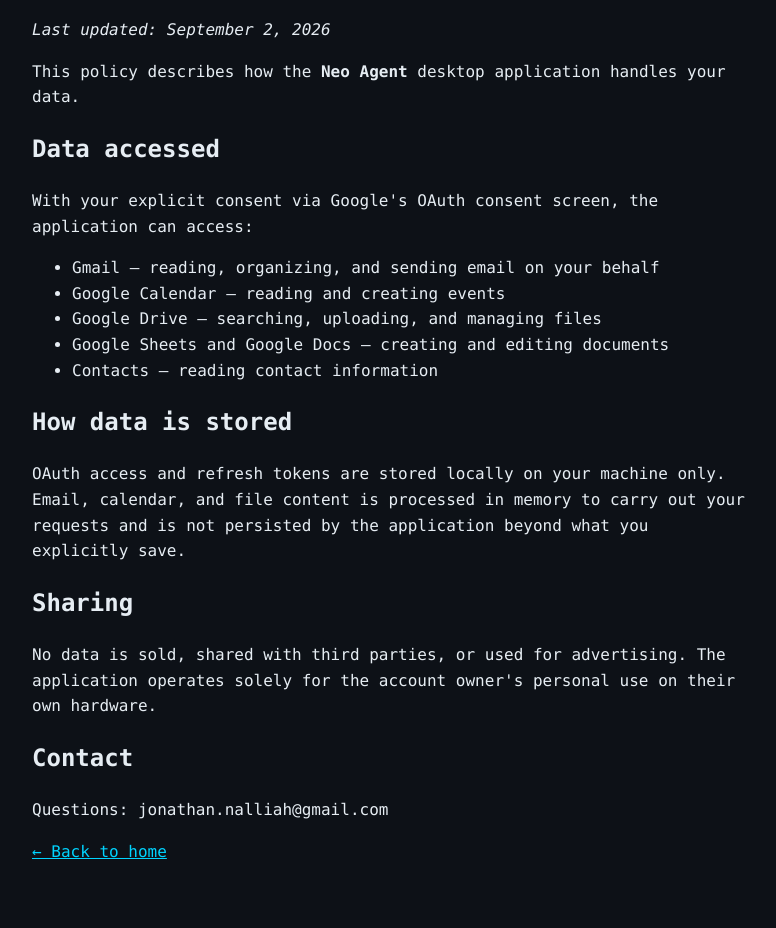
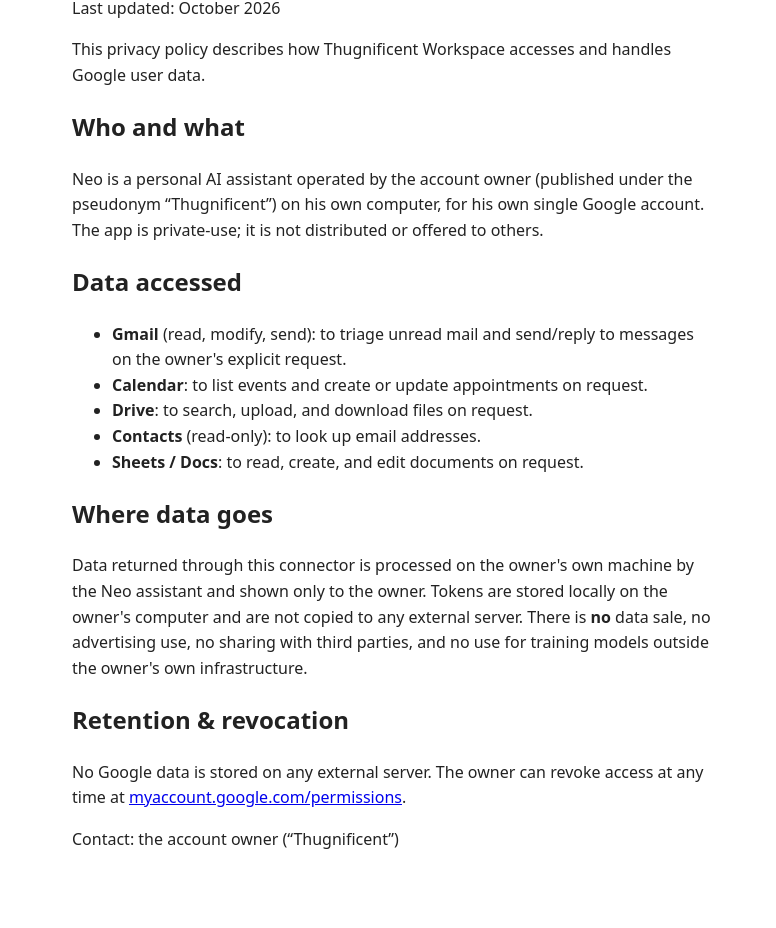
Before and after one commit to ai-rudeboi/neo-agent-connector, a plain HTML site: page privacy.html in a window 1280 px wide. Shown: the part 125-1053 px from the top of the page, without its empty margins (248-1024 px from the left). After the commit the page ends 1025 px from the top, so only its background shows below. Drawn offline with Linux system fonts and the light colour scheme.

Commit message:
remove personal name/email from privacy.html

```diff
--- a/privacy.html
+++ b/privacy.html
@@ -1,30 +1,26 @@
-<!DOCTYPE html>
-<html lang="en"><head><meta charset="utf-8">
-<meta name="viewport" content="width=device-width,initial-scale=1">
-<title>Privacy Policy — Neo Agent</title>
-<style>
-body{background:#0d1117;color:#e6edf3;font-family:ui-monospace,Menlo,monospace;margin:0;line-height:1.6}
-main{max-width:720px;margin:0 auto;padding:48px 24px} h1{color:#00d4ff} a{color:#00d4ff}
-</style></head><body><main>
+<!doctype html>
+<html lang="en">
+<head><meta charset="utf-8"><title>Privacy Policy &mdash; Thugnificent Workspace</title>
+<style>body{font-family:system-ui,sans-serif;max-width:640px;margin:3rem auto;padding:0 1rem;line-height:1.6;color:#222}</style>
+</head>
+<body>
 <h1>Privacy Policy</h1>
-<p><em>Last updated: September 2, 2026</em></p>
-<p>This policy describes how the <strong>Neo Agent</strong> desktop application handles your data.</p>
+<p>Last updated: October 2026</p>
+<p>This privacy policy describes how Thugnificent Workspace accesses and handles Google user data.</p>
+<h2>Who and what</h2>
+<p>Neo is a personal AI assistant operated by the account owner (published under the pseudonym &ldquo;Thugnificent&rdquo;) on his own computer, for his own single Google account. The app is private-use; it is not distributed or offered to others.</p>
 <h2>Data accessed</h2>
-<p>With your explicit consent via Google's OAuth consent screen, the application can access:</p>
 <ul>
-<li>Gmail — reading, organizing, and sending email on your behalf</li>
-<li>Google Calendar — reading and creating events</li>
-<li>Google Drive — searching, uploading, and managing files</li>
-<li>Google Sheets and Google Docs — creating and editing documents</li>
-<li>Contacts — reading contact information</li>
+<li><strong>Gmail</strong> (read, modify, send): to triage unread mail and send/reply to messages on the owner's explicit request.</li>
+<li><strong>Calendar</strong>: to list events and create or update appointments on request.</li>
+<li><strong>Drive</strong>: to search, upload, and download files on request.</li>
+<li><strong>Contacts</strong> (read-only): to look up email addresses.</li>
+<li><strong>Sheets / Docs</strong>: to read, create, and edit documents on request.</li>
 </ul>
-<h2>How data is stored</h2>
-<p>OAuth access and refresh tokens are stored locally on your machine only. Email, calendar, and file content is
-processed in memory to carry out your requests and is not persisted by the application beyond what you explicitly save.</p>
-<h2>Sharing</h2>
-<p>No data is sold, shared with third parties, or used for advertising. The application operates solely for the
-account owner's personal use on their own hardware.</p>
-<h2>Contact</h2>
-<p>Questions: jonathan.nalliah@gmail.com</p>
-<p><a href="index.html">← Back to home</a></p>
-</main></body></html>
+<h2>Where data goes</h2>
+<p>Data returned through this connector is processed on the owner's own machine by the Neo assistant and shown only to the owner. Tokens are stored locally on the owner's computer and are not copied to any external server. There is <strong>no</strong> data sale, no advertising use, no sharing with third parties, and no use for training models outside the owner's own infrastructure.</p>
+<h2>Retention &amp; revocation</h2>
+<p>No Google data is stored on any external server. The owner can revoke access at any time at <a href="https://myaccount.google.com/permissions">myaccount.google.com/permissions</a>.</p>
+<p>Contact: the account owner (&ldquo;Thugnificent&rdquo;)</p>
+</body>
+</html>
```
